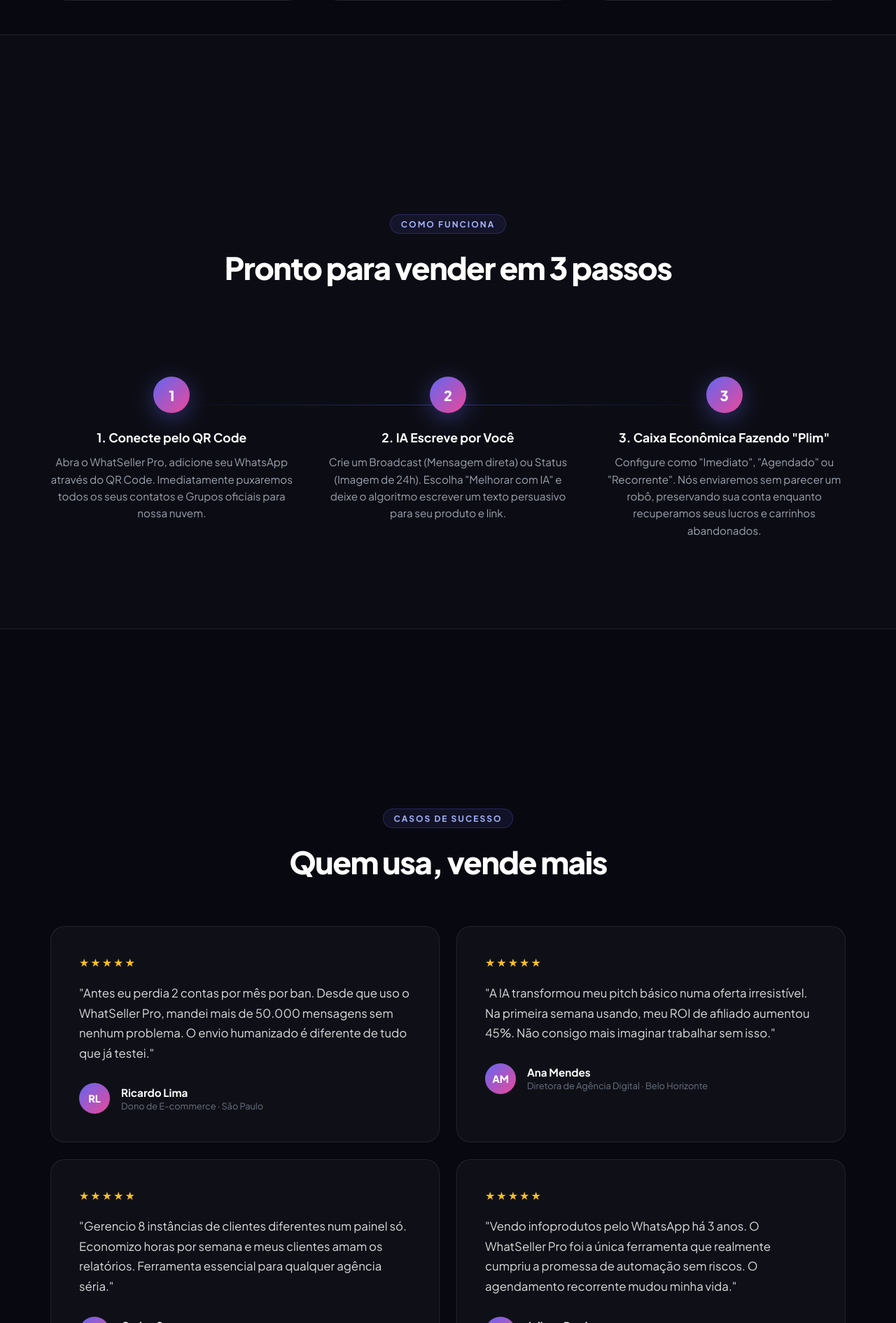
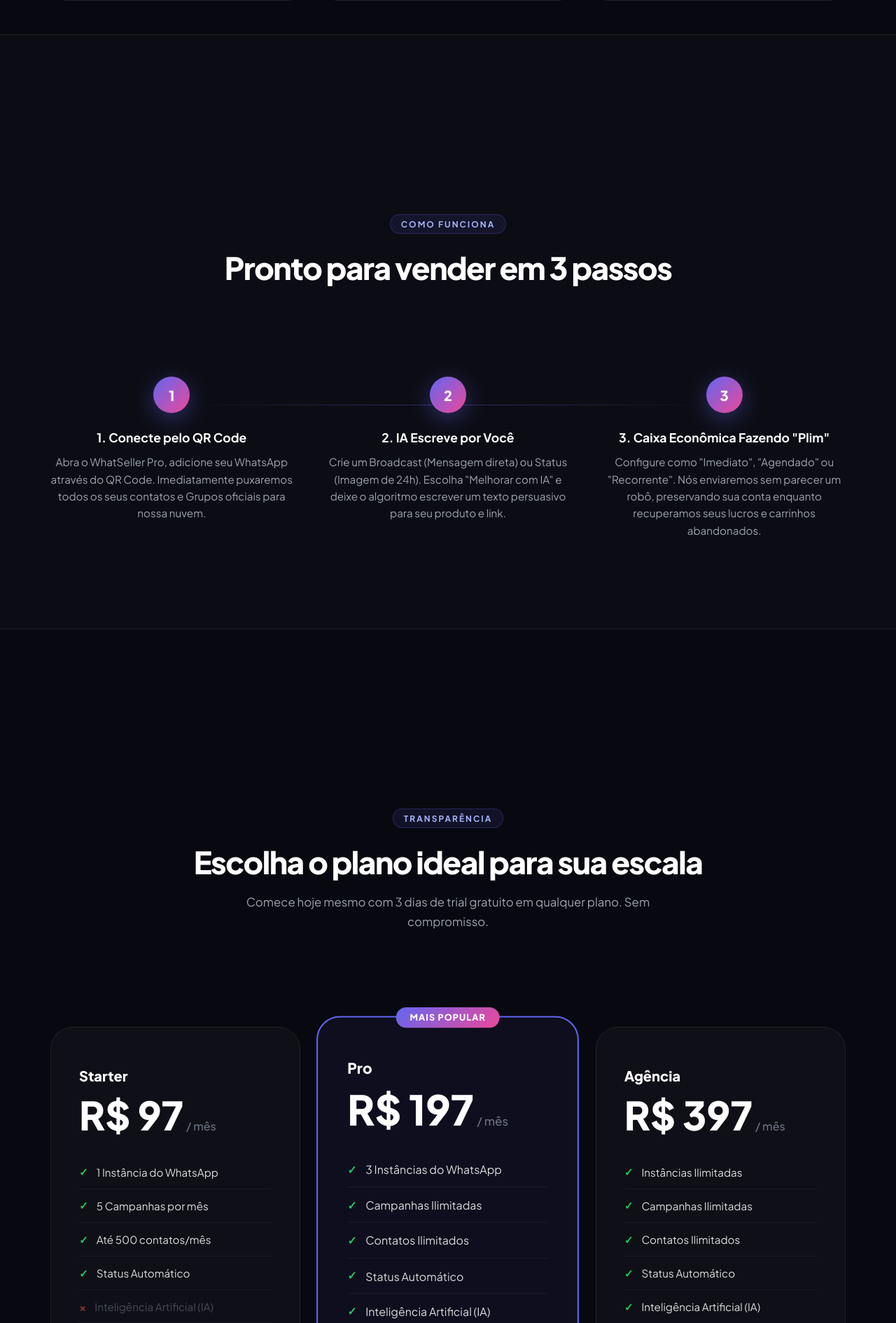
Before and after one commit to cleiltonrodriguesofc/whatsapp_seller, a Python web app: template core/presentation/web/templates/landing.html in a window 1280 px wide. Shown: the part 3112-5002 px from the top of the page at 70% size. Run offline with Jinja, Linux system fonts and the light colour scheme; the template is opened without the code that fills it, so the values that code supplies are empty.

Commit message:
feat(landing): add pricing section and fix navigation/footer links

```diff
--- a/core/presentation/web/templates/landing.html
+++ b/core/presentation/web/templates/landing.html
@@ -182,6 +182,34 @@
         .final-cta-sub { color: var(--text-secondary); font-size: 1.1rem; max-width: 550px; margin: 0 auto 2.5rem; line-height: 1.65; }
         .final-cta-note { color: var(--text-muted); font-size: 0.8rem; margin-top: 1.25rem; }
 
+        /* ── Pricing ─────────────────────────────────────────────── */
+        .pricing { padding: 8rem 0; background: #080910; position: relative; }
+        .price-grid { display: grid; grid-template-columns: repeat(3, 1fr); gap: 2rem; margin-top: 4.5rem; }
+        .price-card {
+            background: rgba(255, 255, 255, 0.03); border: 1px solid var(--border);
+            padding: 3.5rem 2.5rem; border-radius: 32px; transition: all 0.4s cubic-bezier(0.4, 0, 0.2, 1);
+            position: relative; display: flex; flex-direction: column;
+        }
+        .price-card:hover { transform: translateY(-12px); border-color: rgba(99, 102, 241, 0.4); background: rgba(99, 102, 241, 0.04); }
+        .price-card.popular {
+            background: rgba(99, 102, 241, 0.06); border: 2px solid var(--primary);
+            transform: scale(1.05); z-index: 10;
+        }
+        .price-card.popular:hover { transform: scale(1.05) translateY(-12px); }
+        .popular-badge {
+            position: absolute; top: -14px; left: 50%; transform: translateX(-50%);
+            background: var(--p-grad); color: white; font-size: 0.75rem; font-weight: 800;
+            padding: 0.4rem 1.2rem; border-radius: 100px; text-transform: uppercase; letter-spacing: 1px;
+        }
+        .price-name { font-size: 1.25rem; font-weight: 800; color: white; margin-bottom: 0.5rem; }
+        .price-val { font-size: 3.5rem; font-weight: 950; color: white; margin-bottom: 1.5rem; display: flex; align-items: baseline; gap: 0.25rem; }
+        .price-val span { font-size: 1rem; color: var(--text-muted); font-weight: 500; }
+        .price-features { list-style: none; padding: 0; margin: 0 0 2.5rem; flex-grow: 1; }
+        .price-features li { padding: 0.85rem 0; color: rgba(255, 255, 255, 0.85); font-size: 0.95rem; border-bottom: 1px solid rgba(255, 255, 255, 0.05); display: flex; align-items: center; gap: 0.75rem; }
+        .price-features li::before { content: '✓'; color: var(--green); font-weight: 900; }
+        .price-features li.no::before { content: '×'; color: #ef4444; }
+        .price-features li.no { color: var(--text-muted); opacity: 0.6; }
+
         /* ── Footer ─────────────────────────────────────────────── */
         footer {
             padding: 4rem 0; border-top: 1px solid var(--border); text-align: center;
@@ -241,6 +269,7 @@
     <nav class="nav-landing">
         <a href="/" class="nav-logo">🚀 What<span style="color:#a5b4fc;">Seller</span> Pro</a>
         <div style="display: flex; gap: 1.5rem; align-items: center;">
+            <a href="#pricing" style="color: var(--text-secondary); text-decoration: none; font-weight: 600; font-size: 0.9rem;">Preços</a>
             <a href="/login" style="color: var(--text-secondary); text-decoration: none; font-weight: 600; font-size: 0.9rem;">Entrar</a>
             <a href="/register" class="btn-p" style="padding: 0.6rem 1.5rem; font-size: 0.85rem;">Começar Grátis</a>
         </div>
@@ -253,8 +282,8 @@
             <h1 class="hero-title">Venda mais pelo<br><span class="accent">WhatsApp</span>,<br>no piloto automático</h1>
             <p class="hero-subtitle">Escale seus lucros com Campanhas em Massa (Broadcast) e postagens automáticas nos Status. Crie textos com Inteligência Artificial, gerencie suas instâncias sem risco de ban e alcance seus clientes onde eles estão.</p>
             <div class="hero-ctas">
-                <a href="/register" class="btn-p">Criar conta gratuita</a>
-                <a href="#features" class="btn-ghost-l">Ver como funciona</a>
+                <a href="/register" class="btn-p">Começar Teste Grátis</a>
+                <a href="#pricing" class="btn-ghost-l">Ver Planos</a>
             </div>
             <img src="/static/dashboard_v3_mockup_1774045102162.png" alt="Painel WhatSeller Pro" class="hero-mockup">
         </header>
@@ -349,6 +378,59 @@
                     <div class="step-num">3</div>
                     <h3 class="step-title">3. Caixa Econômica Fazendo "Plim"</h3>
                     <p class="step-desc">Configure como "Imediato", "Agendado" ou "Recorrente". Nós enviaremos sem parecer um robô, preservando sua conta enquanto recuperamos seus lucros e carrinhos abandonados.</p>
+                </div>
+            </div>
+        </div>
+    </section>
+
+    <!-- ── PRICING ────────────────────────────────────────── -->
+    <section id="pricing" class="pricing">
+        <div class="container">
+            <div class="section-header">
+                <span class="section-tag">Transparência</span>
+                <h2 class="section-title">Escolha o plano ideal para sua escala</h2>
+                <p class="section-sub">Comece hoje mesmo com 3 dias de trial gratuito em qualquer plano. Sem compromisso.</p>
+            </div>
+            <div class="price-grid">
+                <div class="price-card">
+                    <h3 class="price-name">Starter</h3>
+                    <div class="price-val">R$ 97 <span>/ mês</span></div>
+                    <ul class="price-features">
+                        <li>1 Instância do WhatsApp</li>
+                        <li>5 Campanhas por mês</li>
+                        <li>Até 500 contatos/mês</li>
+                        <li>Status Automático</li>
+                        <li class="no">Inteligência Artificial (IA)</li>
+                        <li class="no">Suporte Prioritário</li>
+                    </ul>
+                    <a href="/register?plan=starter" class="btn-ghost-l" style="width: 100%; text-align: center;">Assinar Starter</a>
+                </div>
+                <div class="price-card popular">
+                    <div class="popular-badge">Mais Popular</div>
+                    <h3 class="price-name">Pro</h3>
+                    <div class="price-val">R$ 197 <span>/ mês</span></div>
+                    <ul class="price-features">
+                        <li>3 Instâncias do WhatsApp</li>
+                        <li>Campanhas Ilimitadas</li>
+                        <li>Contatos Ilimitados</li>
+                        <li>Status Automático</li>
+                        <li>Inteligência Artificial (IA)</li>
+                        <li>Suporte Prioritário</li>
+                    </ul>
+                    <a href="/register?plan=pro" class="btn-p" style="width: 100%; text-align: center;">Assinar Pro</a>
+                </div>
+                <div class="price-card">
+                    <h3 class="price-name">Agência</h3>
+                    <div class="price-val">R$ 397 <span>/ mês</span></div>
+                    <ul class="price-features">
+                        <li>Instâncias Ilimitadas</li>
+                        <li>Campanhas Ilimitadas</li>
+                        <li>Contatos Ilimitados</li>
+                        <li>Status Automático</li>
+                        <li>Inteligência Artificial (IA)</li>
+                        <li>Gerente de Conta</li>
+                    </ul>
+                    <a href="/register?plan=agency" class="btn-ghost-l" style="width: 100%; text-align: center;">Assinar Agência</a>
                 </div>
             </div>
         </div>
@@ -474,9 +556,9 @@
             <a href="/" class="nav-logo" style="justify-content: center;">🚀 What<span style="color:#a5b4fc;">Seller</span> Pro</a>
             <p style="color: var(--text-muted); margin-top: 1rem; font-size: 0.85rem;">A plataforma de automação de vendas mais inteligente do mercado.</p>
             <div class="footer-links">
-                <a href="#">Termos de Uso</a>
-                <a href="#">Privacidade</a>
-                <a href="#">Documentação</a>
+                <a href="/terms">Termos de Uso</a>
+                <a href="/privacy">Privacidade</a>
+                <a href="/docs">Documentação</a>
                 <a href="/login">Entrar</a>
             </div>
             <p style="color: var(--text-muted); margin-top: 2.5rem; font-size: 0.75rem;">© 2026 WhatSeller Pro. Todos os direitos reservados.</p>
```
